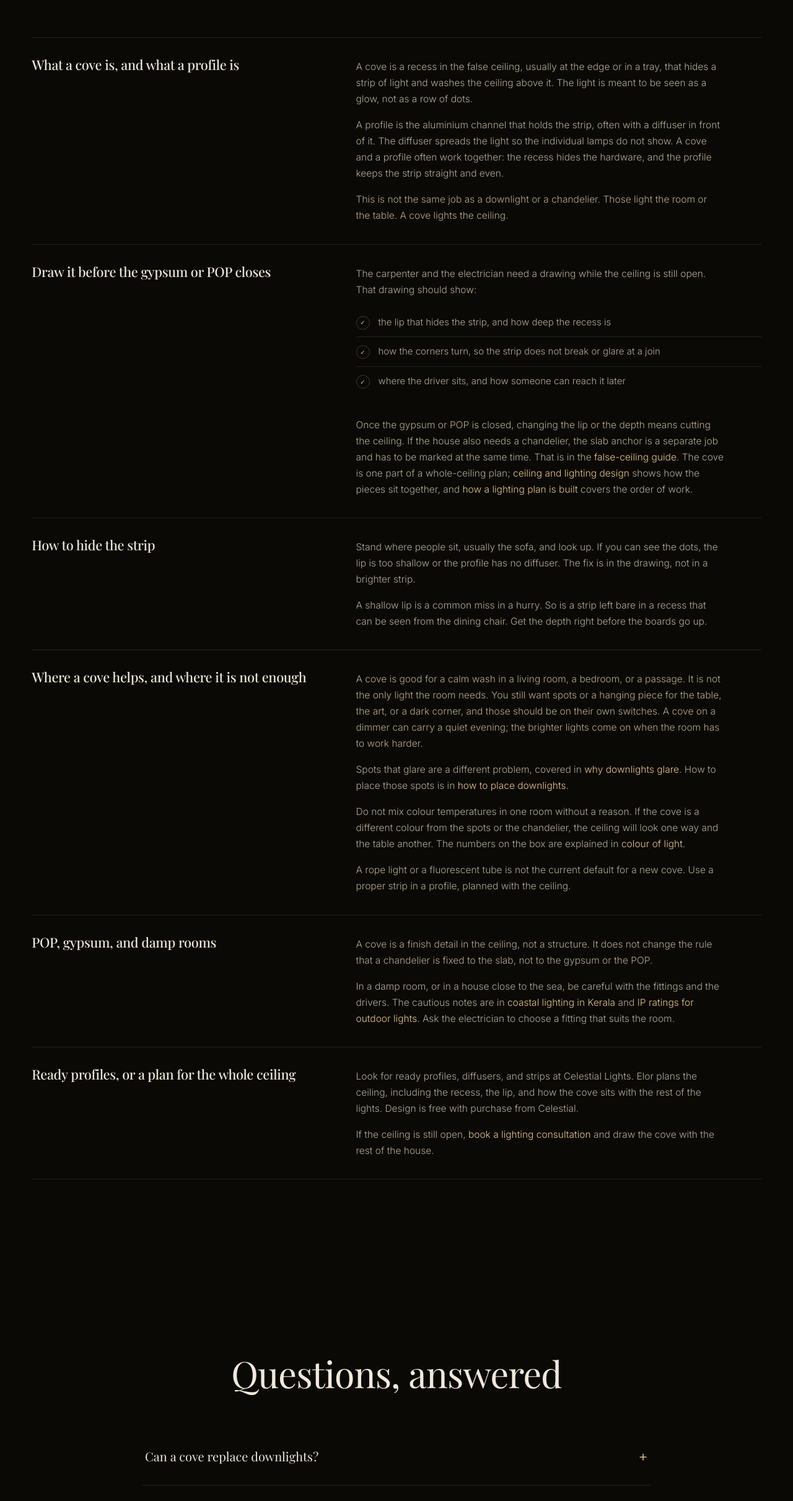
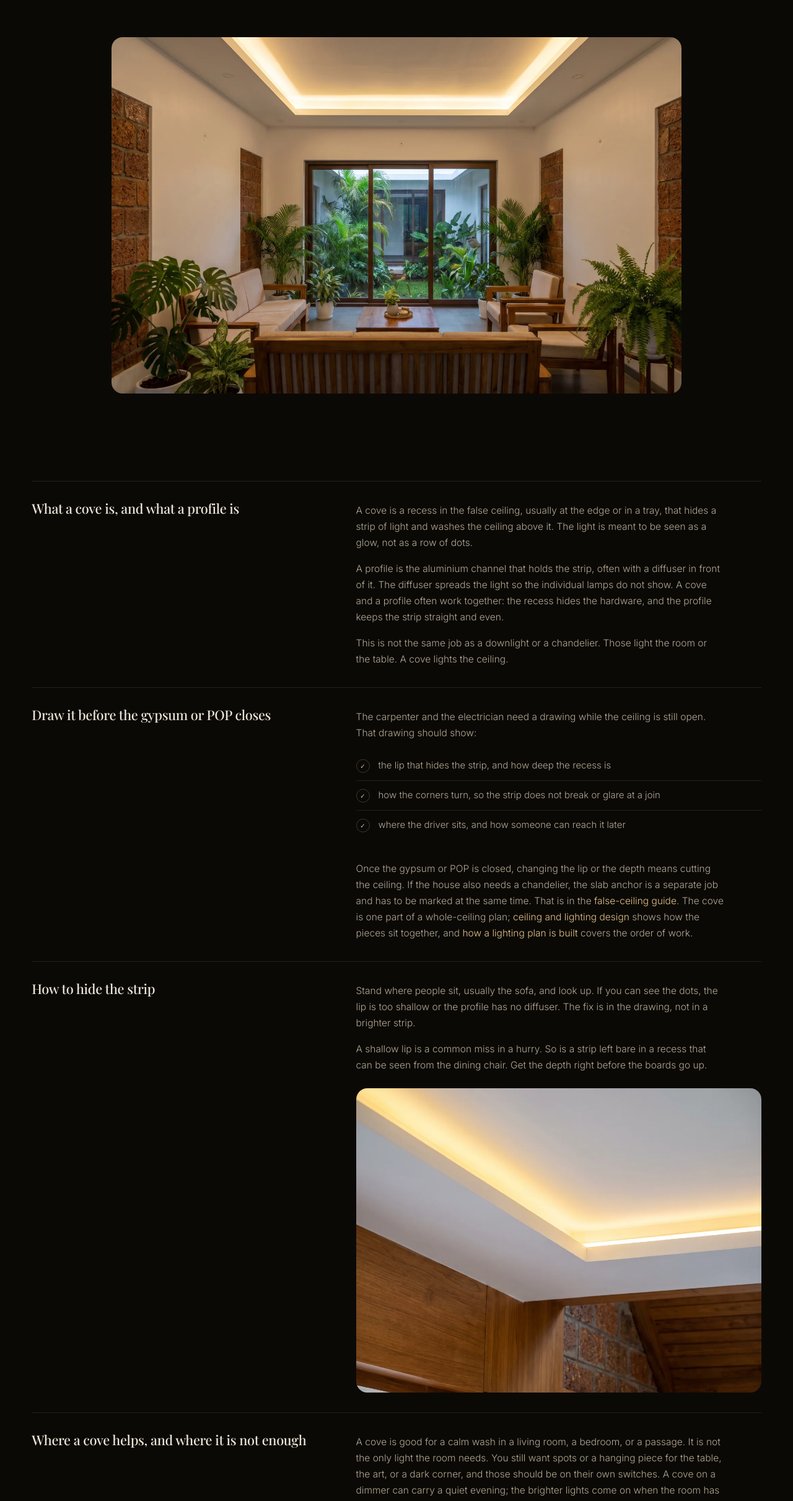
Before and after one commit to ijas47/Elor, a Next.js app: page /guides/cove-lighting-kerala in a window 1280 px wide. Shown: the part 928-3350 px from the top of the page at 62% size. Built offline with nearby package versions, Linux system fonts and the light colour scheme.

Commit message:
Add images to the cove lighting guide (ELO-85)
Photoreal hero and in-body WebP images of cove lighting, generated with Gemini 3 Pro Image, plus schema and Open Graph on the hero.

```diff
--- a/app/guides/cove-lighting-kerala/page.tsx
+++ b/app/guides/cove-lighting-kerala/page.tsx
@@ -1,3 +1,4 @@
+import Image from "next/image";
 import Link from "next/link";
 import type { Metadata } from "next";
 import { site } from "@/lib/site";
@@ -16,10 +17,22 @@ const PATH = "/guides/cove-lighting-kerala";
 const CELESTIAL = "https://www.celestiallights.in";
 const { updated: UPDATED, modified: MODIFIED } = guideDates(PATH);
 
+const HERO_IMAGE = "/images/guides/cove-lighting-kerala/kerala-living-room-cove-lighting.webp";
+const HERO_ALT =
+  "A living room with laterite walls, teak seating, and warm cove light washing a tray ceiling";
+const BODY_IMAGE = "/images/guides/cove-lighting-kerala/hidden-led-cove-strip.webp";
+const BODY_ALT =
+  "A hidden LED strip set in the lip of a gypsum cove, washing the ceiling with warm light";
+
 export const metadata: Metadata = {
   title: TITLE,
   description: DESC,
   alternates: { canonical: PATH },
+  openGraph: {
+    title: TITLE,
+    description: DESC,
+    images: [{ url: HERO_IMAGE, width: 1600, height: 893, alt: HERO_ALT }],
+  },
 };
 
 const faqs = [
@@ -39,6 +52,7 @@ const articleSchema = {
   "@type": "Article",
   headline: "Cove and profile lighting for a Kerala false ceiling",
   description: DESC,
+  image: `${site.domain}${HERO_IMAGE}`,
   author: { "@type": "Organization", name: site.name, url: site.domain },
   publisher: {
     "@type": "Organization",
@@ -107,6 +121,28 @@ export default function CoveLightingGuide() {
         </div>
       </section>
 
+
+      <section className="sec" style={{ paddingTop: 0 }}>
+        <div className="wrap-tight">
+          <div
+            style={{
+              position: "relative",
+              aspectRatio: "16 / 10",
+              borderRadius: 18,
+              overflow: "hidden",
+            }}
+          >
+            <Image
+              src={HERO_IMAGE}
+              alt={HERO_ALT}
+              fill
+              priority
+              sizes="(max-width: 760px) 100vw, 760px"
+            />
+          </div>
+        </div>
+      </section>
+
       <section className="sec" style={{ paddingTop: 0 }}>
         <div className="wrap">
           <div className="register">
@@ -135,6 +171,24 @@ export default function CoveLightingGuide() {
               <div>
                 <p>Stand where people sit, usually the sofa, and look up. If you can see the dots, the lip is too shallow or the profile has no diffuser. The fix is in the drawing, not in a brighter strip.</p>
                 <p style={{ marginTop: 16 }}>A shallow lip is a common miss in a hurry. So is a strip left bare in a recess that can be seen from the dining chair. Get the depth right before the boards go up.</p>
+
+                <figure style={{ marginTop: 24, marginBottom: 0 }}>
+                  <div
+                    style={{
+                      position: "relative",
+                      aspectRatio: "4 / 3",
+                      borderRadius: 18,
+                      overflow: "hidden",
+                    }}
+                  >
+                    <Image
+                      src={BODY_IMAGE}
+                      alt={BODY_ALT}
+                      fill
+                      sizes="(max-width: 760px) 100vw, 480px"
+                    />
+                  </div>
+                </figure>
               </div>
             </div>
             <div className="register-row">
--- a/lib/guides.ts
+++ b/lib/guides.ts
@@ -227,8 +227,8 @@ const entries: GuideEntry[] = [
     title: "Cove and Profile Lighting for a Kerala Ceiling",
     dek: "Draw the recess before the ceiling closes, hide the strip behind a lip, and keep it on its own dimmer.",
     tag: "Technical",
-    image: "/spaces/corner-pendant.jpg",
-    imageAlt: "A warm living corner with a pleated pendant and a wash of light on the wall",
+    image: "/images/guides/cove-lighting-kerala/kerala-living-room-cove-lighting.webp",
+    imageAlt: "A living room with laterite walls, teak seating, and warm cove light washing a tray ceiling",
     modified: "2026-11-19",
     related: ["ceiling-and-lighting-design", "false-ceiling-chandelier-weight", "colour-of-light"],
   },
```
Also changed, not shown: public/images/guides/cove-lighting-kerala/hidden-led-cove-strip.webp (added), public/images/guides/cove-lighting-kerala/kerala-living-room-cove-lighting.webp (added).
